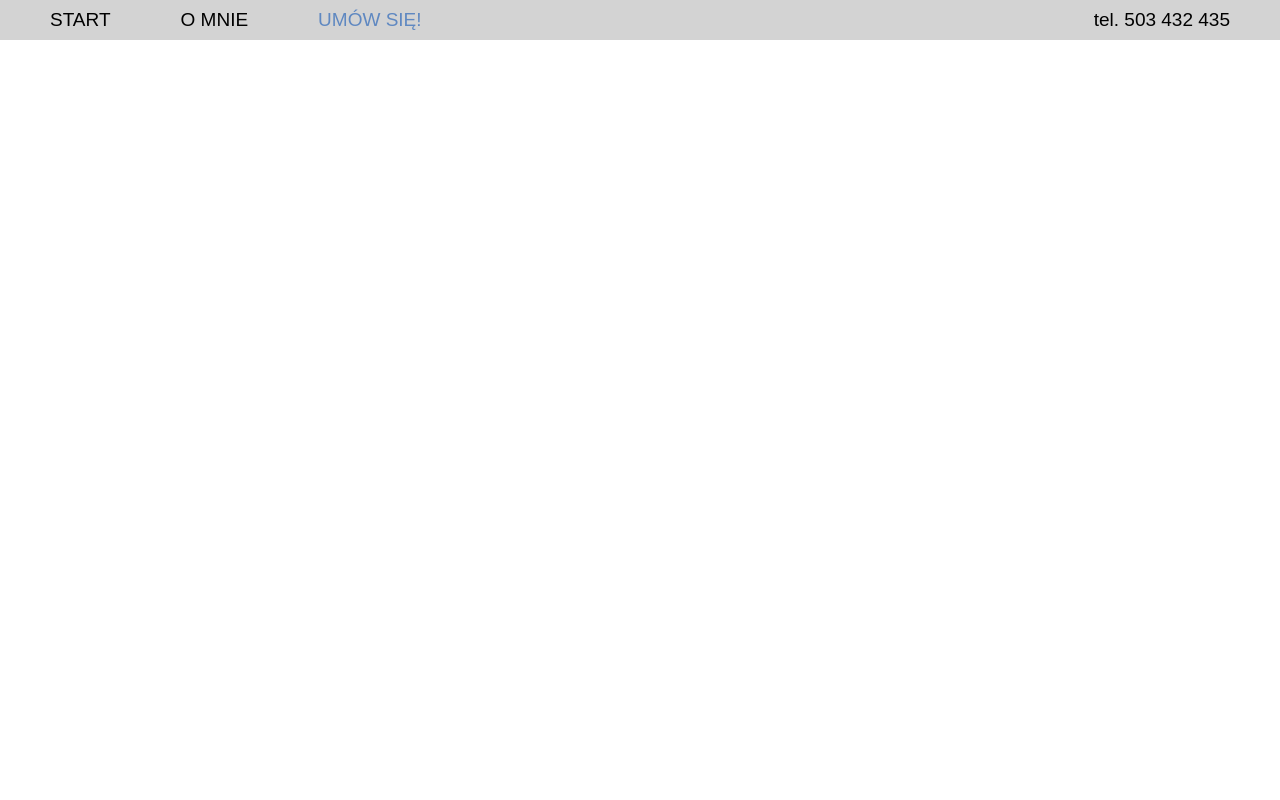
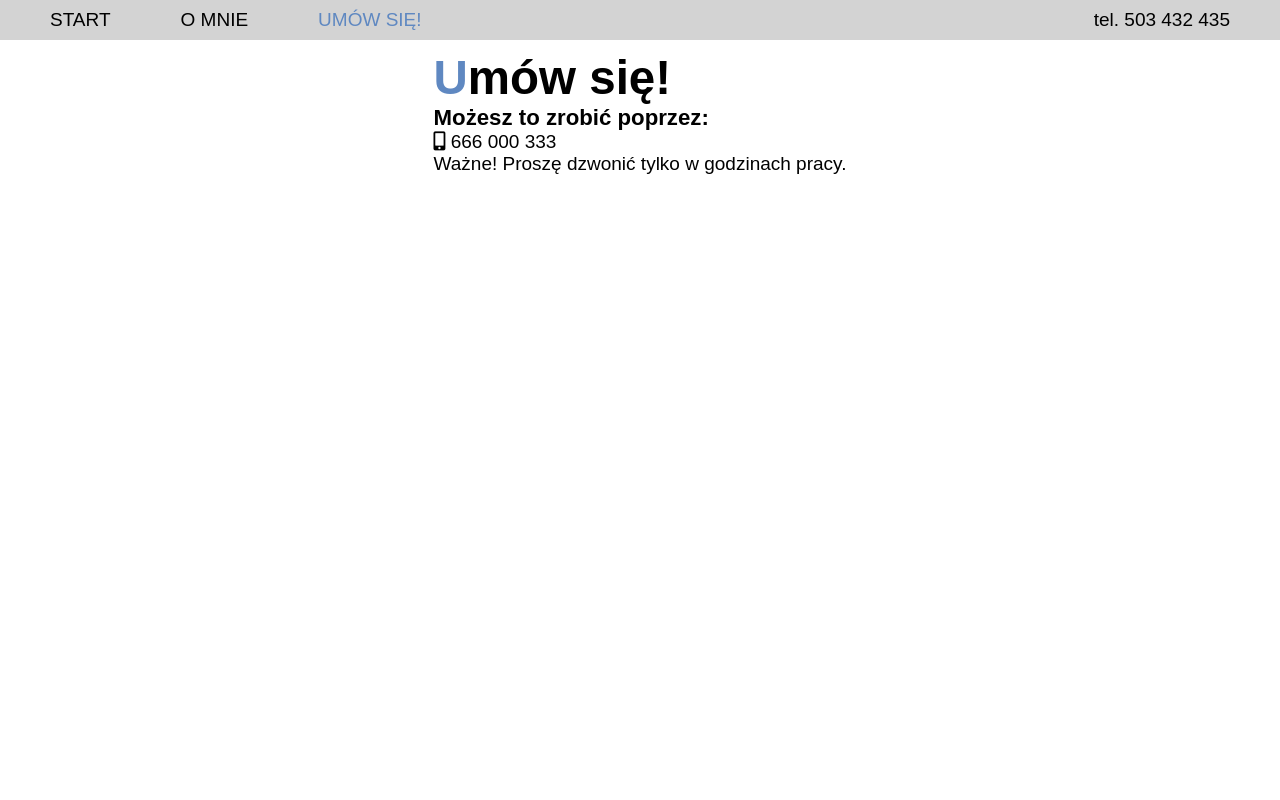
Before and after one commit to Adaxelx/strona-salonu, a React (Create React App) app: page /contact in a window 1280 px wide. Shown: the top 800 px of the page. Built offline with nearby package versions, Linux system fonts and the light colour scheme.

Commit message:
add contact page and some styles

```diff
--- a/src/App.js
+++ b/src/App.js
@@ -4,8 +4,13 @@ import NavM from './MobileComponents/Nav/NavM.js'
 import Nav from './DesktopComponents/navBtnDesk.js'
 // import Logo from './MobileComponents/Logo.js'
 import Start from './MobileComponents/StartPage.js'
+
+/* test components */
+
 import AboutMe from './MobileComponents/AboutPage.js'
 import Visit from './MobileComponents/VisitPage.js'
+import ContactPage from './MobileComponents/ContactPage.js'
+
 import {Switch,BrowserRouter as Router,Route} from 'react-router-dom'
 
 // class App extends Component {
@@ -60,7 +65,7 @@ class App extends React.Component{
             <Switch location={location}>
                 <Route path="/" exact component={Start} />
                 <Route path="/partnership" exact component={AboutMe} />
-                <Route path="/visit" exact component={Visit} />
+                <Route path="/contact" exact component={ContactPage} />
             </Switch>
             </CSSTransition>
             </TransitionGroup>
--- /dev/null
+++ b/src/MobileComponents/ContactPage.js
@@ -0,0 +1,35 @@
+import React from 'react';
+
+import Footer from './Footer.js'
+
+class ContactPage extends React.Component {
+    state = {  }
+
+        scrollTop = () => {
+            window.scrollTo(0, 0)
+        }
+
+        componentDidMount() {
+            setTimeout(this.scrollTop, 500);
+        }
+
+    render() {
+        return (
+            <>
+            <article className='contactPage'>
+                <section className='contactSection'>
+                <h2 className="title"><span className='firstLetter'>U</span>mów się!</h2>
+                <section className='contactTypes'>
+                    <h3>Możesz to zrobić poprzez:</h3>
+                    <p><i className="fas fa-mobile-alt"></i> 666 000 333</p>
+                    <p>Ważne! Proszę dzwonić tylko w godzinach pracy.</p>
+                </section>
+                </section>
+                <Footer/>
+            </article>
+            </>
+         );
+    }
+}
+
+export default ContactPage;
--- a/src/MobileComponents/Nav/openedNav.js
+++ b/src/MobileComponents/Nav/openedNav.js
@@ -9,7 +9,7 @@ const openedNav = (props) => {
         } >
             <section className='navList'>
                 <NavLink onClick={props.handleClick} to='/' ><span>Start</span><span>00</span></NavLink>
-                <NavLink onClick={props.handleClick} to='/visit'><span>Umów się!</span><span>01</span></NavLink>
+                <NavLink onClick={props.handleClick} to='/contact'><span>Umów się!</span><span>01</span></NavLink>
                 <NavLink to='/partnership'  onClick={props.handleClick}><span>Współpraca</span><span>02</span></NavLink>
             </section>
         </nav>
--- a/src/Styles/MainStyle.sass
+++ b/src/Styles/MainStyle.sass
@@ -8,7 +8,6 @@
   transform: translateX(0)
   opacity: 1
   transition: .5s .7s linear
-
 
 .fade-exit
   transform: translateX(0)
@@ -31,6 +30,8 @@ html
   font-size: 10px
   font-family: sans-serif
   overflow-x: hidden
+
+
 
 .firstLetter
   color: #5f88c1
@@ -75,9 +76,10 @@ html
 @import './StartStyles/_offer.sass'
 @import './StartStyles/_startPage.sass'
 
-/* about page */
+/* test pages */
 
-@import './AboutStyles/_aboutPage.sass'
+@import './test_styles/_aboutPage.sass'
+@import './test_styles/_contactPage.sass'
 
 /* media */
 
--- /dev/null
+++ b/src/Styles/test_styles/_aboutPage.sass
@@ -0,0 +1,16 @@
+.aboutPage
+    height: 100vh
+    width: 100%
+    +flexAlignCenter()
+    justify-content: flex-start
+    .title
+        margin-top: $space-content
+        font-size: $font-sizeTitle
+        text-align: center
+    .intro
+        font-size: $font-sizeContent
+        width: 80%
+        margin-top: $space-content
+    .subtitle
+        margin-top: $space-content
+        font-size: $font-sizeSubtitle
--- /dev/null
+++ b/src/Styles/test_styles/_contactPage.sass
@@ -0,0 +1,11 @@
+.contactPage
+    position: absolute
+    width: 100%
+    +flexColumnAround()
+    justify-content: flex-start
+    overflow: hidden
+    .contactSection
+        height: 100vh
+        .title
+            font-size: $font-sizeTitle
+            margin-top: $space-components
```
